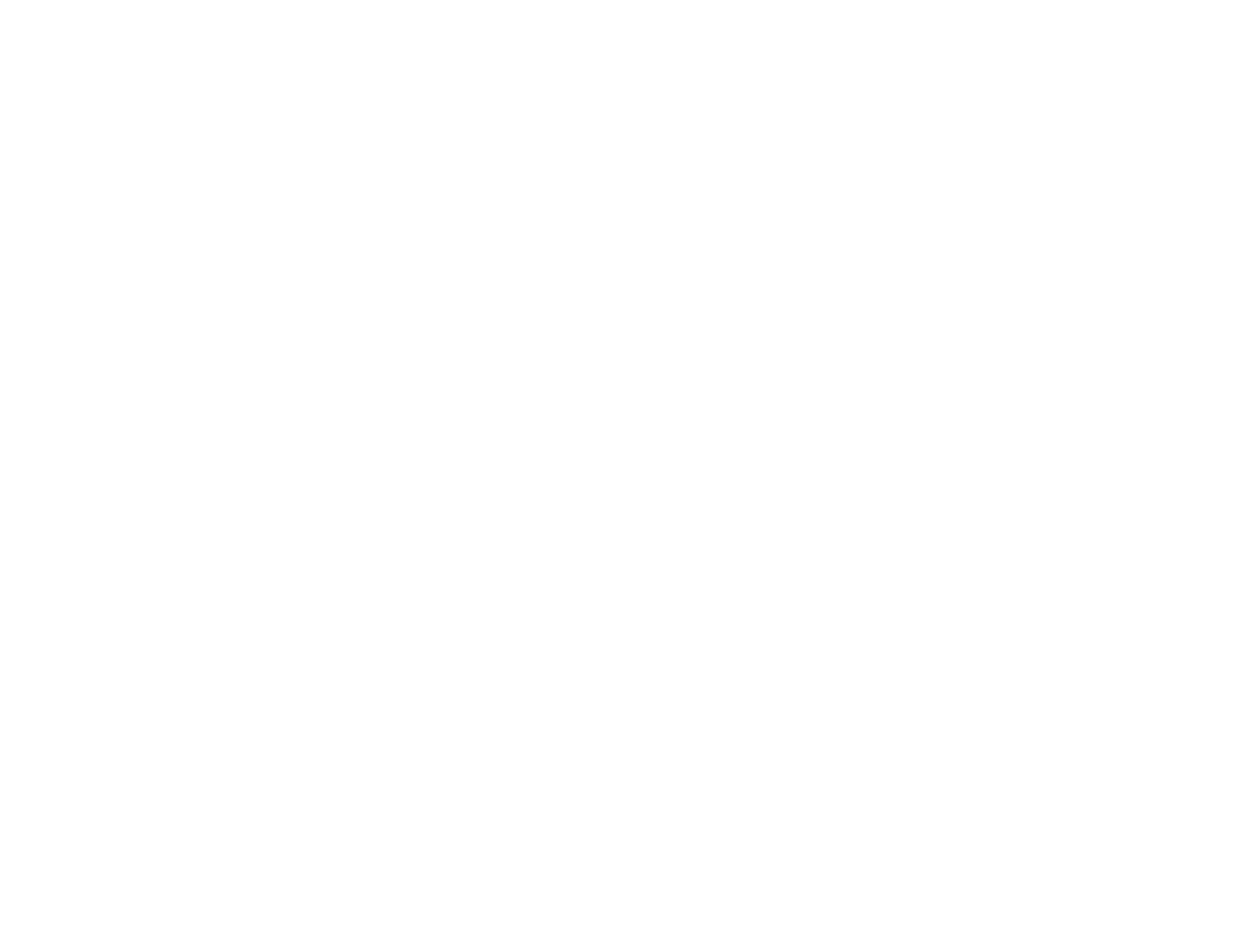
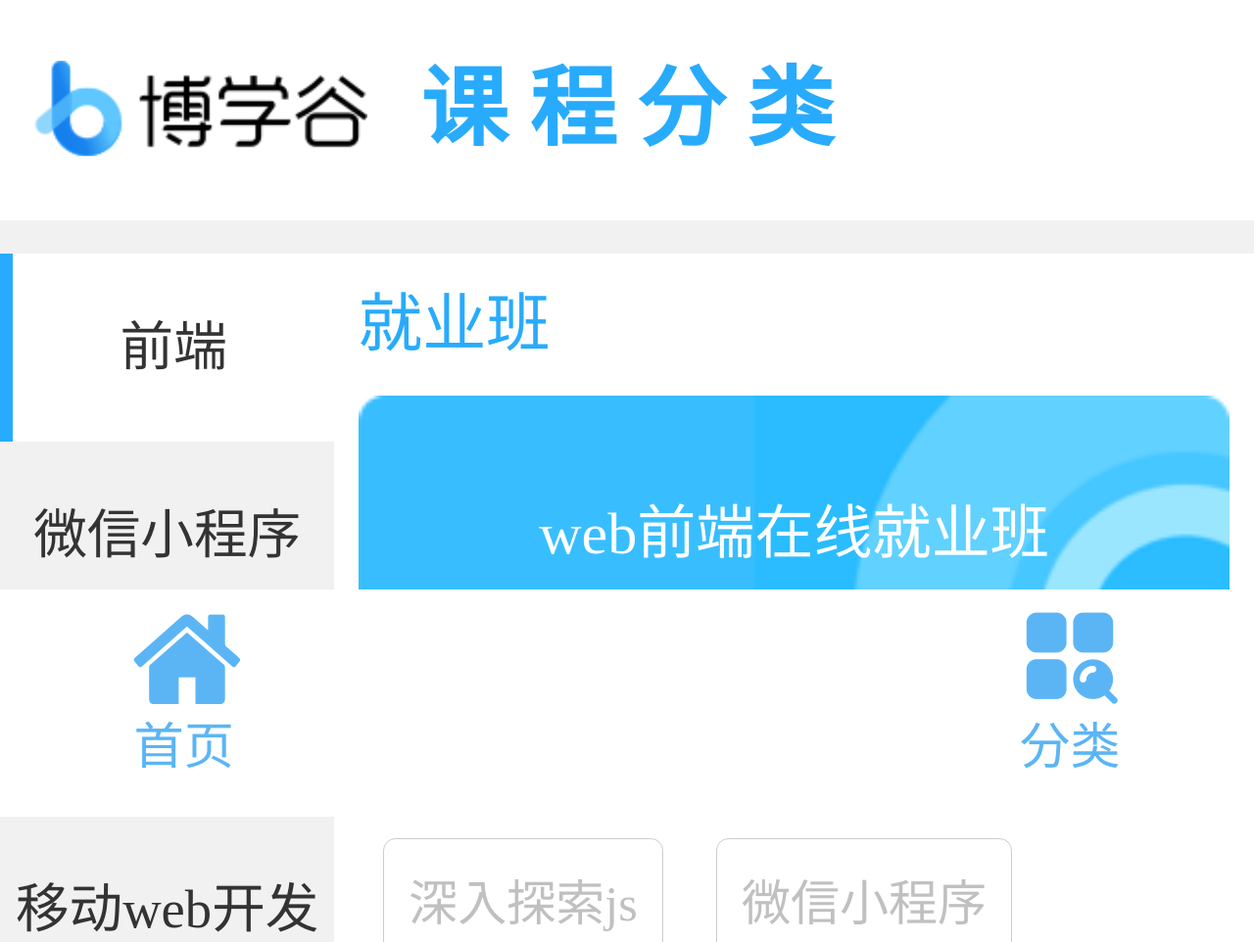
Before and after one commit to linxiangying/bxgApp---api, a plain HTML site: page web/category.html in a window 1280 px wide. Shown: the top 962 px of the page at 98% size. Before the commit the page ends 800 px from the top, so only its background shows below. Drawn offline with Linux system fonts and the light colour scheme.

Commit message:
分类页面html+css

```diff
--- a/web/category.html
+++ b/web/category.html
@@ -0,0 +1,50 @@
+<!DOCTYPE html>
+<html lang="en">
+<head>
+  <meta charset="UTF-8">
+  <meta http-equiv="X-UA-Compatible" content="IE=edge">
+  <meta name="viewport" content="width=device-width, initial-scale=1.0">
+  <title>课程分类页面</title>
+  <link rel="stylesheet" href="./lib/iconfont/iconfont.css">
+  <link rel="stylesheet" href="./css/common.css">
+  <link rel="stylesheet" href="./css/category.css">
+</head>
+<body>
+  <!--** 头部标题 -->
+  <div class="header">
+    <a href="#">
+      <img src="./images/logo.png" alt="">
+    </a>
+    <span>课 程 分 类</span>
+  </div>
+
+  <!--** 内容 -->
+  <div class="content">
+    <div class="left">
+      <ul>
+        <li class="current"><a href="./subpage/front.html" target="fm">前端</a></li>
+        <li><a href="./subpage/wechat.html" target="fm">微信小程序</a></li>
+        <li><a href="./subpage/vue.html" target="fm">Vue.js</a></li>
+        <li><a href="./subpage/web.html" target="fm">移动web开发</a></li>
+        <li><a href="./subpage/bootstrap.html" target="fm">bootstrap</a></li>
+        <li><a href="./subpage/node.html" target="fm">Node.js</a></li>
+      </ul>
+    </div>
+    <div class="right">
+      <iframe src="./subpage/front.html" frameborder="0" name="fm"></iframe>
+    </div>
+  </div>
+
+  <!--** 底部工具栏 -->
+  <div class="footer">
+    <a href="./index.html">
+      <i class="iconfont icon-shouye"></i>
+      <span>首页</span>
+    </a>
+    <a href="./category.html">
+      <i class="iconfont icon-fenleifill"></i>
+      <span>分类</span>
+    </a>
+  </div>
+</body>
+</html>
--- /dev/null
+++ b/web/css/category.css
@@ -0,0 +1,60 @@
+/** 头部标题 */
+.header{
+  position: fixed;
+  margin-bottom: 2.6667vw;
+  height: 17.6vw;
+  width: 100%;
+  background-color: #fff;
+  text-align: center;
+}
+.header a{
+  position: absolute;
+  left: 2.6667vw;
+  top: 50%;
+  transform:translateY(-50%);
+  display:inline-block;
+  width: 26.6667vw;
+}
+.header span{
+  font-size: 6.9333vw;
+  color: #28abfc;
+  font-weight: 600;
+  line-height: 17.6vw;
+}
+
+/** 内容 */
+.content{
+  display: flex;
+  padding-top: 20.2667vw;
+  height: 200vw;
+}
+/** 内容 - 左 */
+.content .left{
+  width:26.6667vw;
+  height: 100%;
+}
+.content .left li{
+  width:26.6667vw;
+  height:14.9333vw;
+  text-align: center;
+  line-height: 14.9333vw;
+}
+.content .left li a{
+  color: #333;
+  font-size: 4.2667vw;
+}
+.content .left li.current{
+  background-color: #fff;
+  border-left: 1.0667vw solid #28abfc;
+}
+/** 内容 - 右 */
+.content .right{
+  flex: 1;
+  background-color: #fff;
+}
+iframe{
+  /** 高度自适应，解决布局乱的问题 */
+  width: 100%;
+  height: 100%;
+  /* background-color: pink; */
+}
--- /dev/null
+++ b/web/css/common.css
@@ -0,0 +1,47 @@
+/** 公共区域 */
+*{
+  margin: 0;
+  padding: 0;
+  box-sizing: border-box;
+}
+html,body{
+  background-color: #f1f1f1;
+}
+img{
+  width: 100%;
+  height: 100%;
+}
+li{
+  /* 去掉小圆点 */
+  list-style: none;
+}
+a{
+  text-decoration: none;
+}
+
+
+/** 底部工具栏 */
+.footer{
+  display: flex;
+  justify-content: space-between;
+  position:fixed;
+  /* 为了让底部没有缝隙 */
+  bottom:-2.6667vw;
+  padding: 0 10.6667vw 2.6667vw;
+  left: 0;
+  width: 100%;
+  height: 18.1333vw;
+  background-color: #fff;
+}
+.footer i{
+  display: block;
+  width: 8vw;
+  height: 8vw;
+  margin-top: 1.3333vw;
+  font-size:8.5vw;
+  color:#5bb5f5;
+}
+.footer span{
+  font-size: 4vw;
+  color:#5bb5f5;
+}
--- a/web/css/index.css
+++ b/web/css/index.css
@@ -1,22 +1,3 @@
-*{
-  margin: 0;
-  padding: 0;
-  box-sizing: border-box;
-}
-html,body{
-  background-color: #f1f1f1;
-}
-img{
-  width: 100%;
-  height: 100%;
-}
-li{
-  /* 去掉小圆点 */
-  list-style: none;
-}
-a{
-  text-decoration: none;
-}
 
 /** 标题 */
 .title{
--- /dev/null
+++ b/web/css/subpage/front.css
@@ -0,0 +1,42 @@
+*{
+  padding: 0;
+  margin: 0;
+  box-sizing: border-box;
+}
+h3{
+  font-weight: normal;
+  line-height: 15.4667vw;
+  font-size: 6.9333vw;
+  color: #28abfc;
+}
+/** 就业班 */
+.jobClass,.upClass{
+  padding: 0 2.6667vw;
+}
+.jobClass a{
+  display: block;
+  width: 100%;
+  height: 30vw;
+  background: url('../../images/web_fe.png') no-repeat ;
+  background-size: cover;
+  color: #fff;
+  text-decoration: none;
+  font-size: 6.4vw;
+  text-align: center;
+  line-height: 30vw;
+}
+/** 提高课 */
+.upClass li{
+  display: inline-block;
+}
+.upClass li a{
+  display: inline-block;
+  padding: 2.6667vw;
+  margin: 2.6667vw;
+  border: 1px solid #ccc;
+  border-radius: 1.3333vw;
+  /* background-color: pink; */
+  font-size: 5.3333vw;
+  color: #c0c0c0;
+  text-decoration: none;
+}
--- /dev/null
+++ b/web/subpage/front.html
@@ -0,0 +1,30 @@
+<!DOCTYPE html>
+<html lang="en">
+<head>
+  <meta charset="UTF-8">
+  <meta http-equiv="X-UA-Compatible" content="IE=edge">
+  <meta name="viewport" content="width=device-width, initial-scale=1.0">
+  <title>子页-前端</title>
+  <link rel="stylesheet" href="../css/subpage/front.css">
+</head>
+<body>
+  <div class="jobClass">
+    <h3>就业班</h3>
+    <a href="#">
+      web前端在线就业班
+    </a>
+  </div>
+  <div class="upClass">
+    <h3>提高课</h3>
+    <ul>
+      <li><a href="#">深入探索js</a></li>
+      <li><a href="#">微信小程序</a></li>
+      <li><a href="#">微信小程序</a></li>
+      <li><a href="#">微信小程序</a></li>
+      <li><a href="#">微信小程序</a></li>
+      <li><a href="#">微信小程序</a></li>
+      <li><a href="#">微信小程序</a></li>
+    </ul>
+  </div>
+</body>
+</html>
```
Also changed, not shown: web/index.html (+4 -3 lines), web/subpage/bootstrap.html (added, +30 -0 lines), web/subpage/node.html (added, +30 -0 lines), web/subpage/vue.html (added, +30 -0 lines), web/subpage/web.html (added, +30 -0 lines), web/subpage/wechat.html (added, +30 -0 lines).
